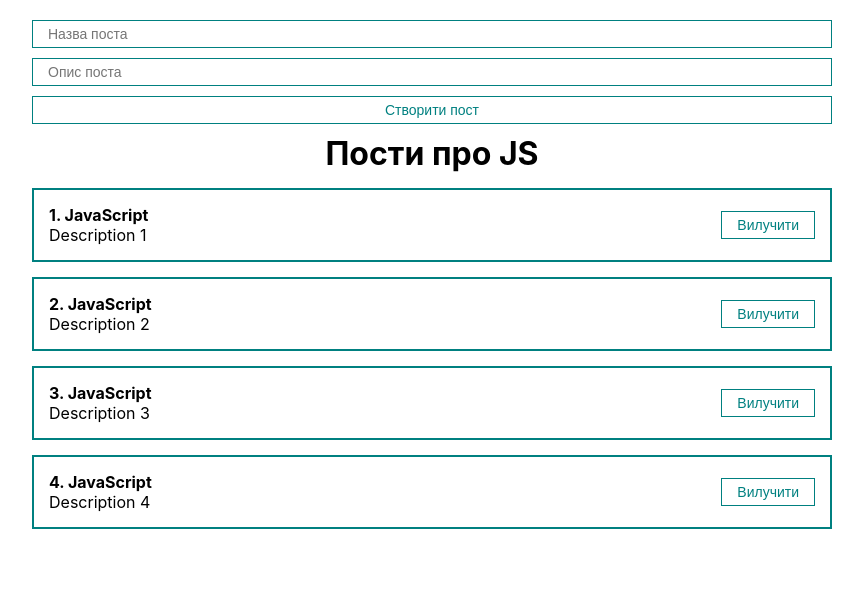
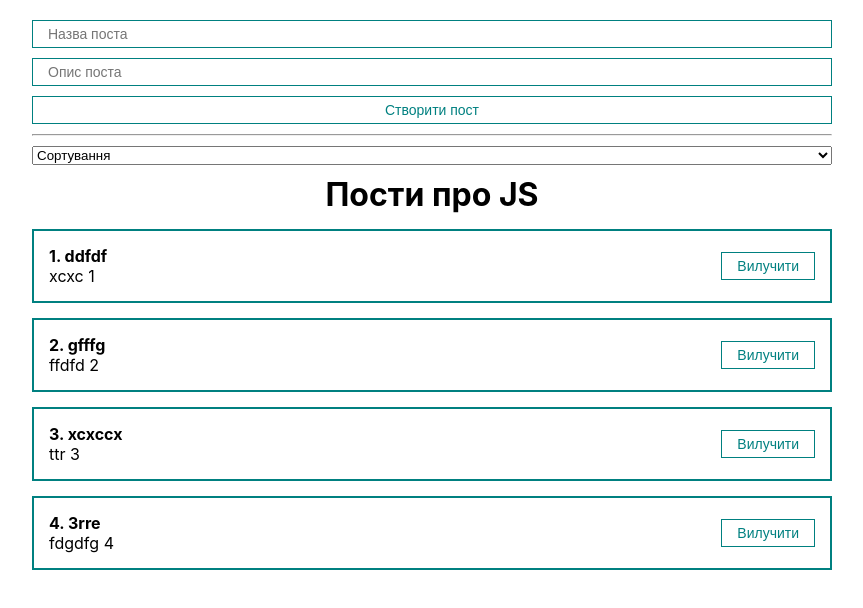
Before and after one commit to Zelenskiy/react-1, a React (Create React App) app: page / in a window 1280 px wide. Shown: the top 608 px of the page, without its empty margins (208-1071 px from the left). Built offline with nearby package versions, Linux system fonts and the light colour scheme.

Commit message:
feat: add sort posts

```diff
--- a/src/App.js
+++ b/src/App.js
@@ -4,13 +4,14 @@
 import PostList from "./components/PostList";
 
 import PostForm from "./components/PostForm";
+import MySelect from "./components/UI/select/MySelect";
 
 function App() {
   const [posts, setPosts] = useState([
-    { id: 1, title: "JavaScript", body: "Description 1" },
-    { id: 2, title: "JavaScript", body: "Description 2" },
-    { id: 3, title: "JavaScript", body: "Description 3" },
-    { id: 4, title: "JavaScript", body: "Description 4" },
+    { id: 1, title: "ddfdf", body: "xcxc 1" },
+    { id: 2, title: "gfffg", body: "ffdfd 2" },
+    { id: 3, title: "xcxccx", body: "ttr 3" },
+    { id: 4, title: "3rre", body: "fdgdfg 4" },
   ]);
 
   const createPost = (newPost) => {
@@ -20,9 +21,27 @@
     setPosts(posts.filter(p => p.id !== post.id))
   }
 
+  const [selectedSort, setSelectedSort] = useState('')
+
+  const sortPosts = (sort) => {
+    setSelectedSort(sort)
+    console.log(sort);
+    setPosts([...posts].sort((a, b) => a[sort].localeCompare(b[sort])))
+  }
+
   return (
     <div className="App">
       <PostForm create={createPost} />
+      <hr style={{margine: '15px 0'}}/>
+      <MySelect
+        value={selectedSort}
+        onChange={sortPosts}
+        defaultValue='Сортування'
+        options={[
+          {value: 'title', name: 'По назві'},
+          {value: 'body', name: 'По опису'},
+      ]}
+      />
       {posts.length !== 0
         ? <PostList remove={removePost} posts={posts} title="Пости про JS" />
         : <h1 style={{textAlign: 'center'}}>Пости не знайдено</h1>
--- /dev/null
+++ b/src/components/UI/select/MySelect.jsx
@@ -0,0 +1,25 @@
+import React, { useState } from "react";
+
+
+const MySelect = ({options, defaultValue, value, onChange}) => {
+  return (
+
+        <select
+          className="select"
+          value={value}
+          onChange={event => onChange(event.target.value)}
+        >
+          <option disabled value="">{defaultValue}</option>
+          {
+            options.map(option =>
+              <option key={option.value} value={option.value}>
+                {option.name}
+                </option>
+              )
+          }
+        </select>
+
+  );
+};
+
+export default MySelect;
```
